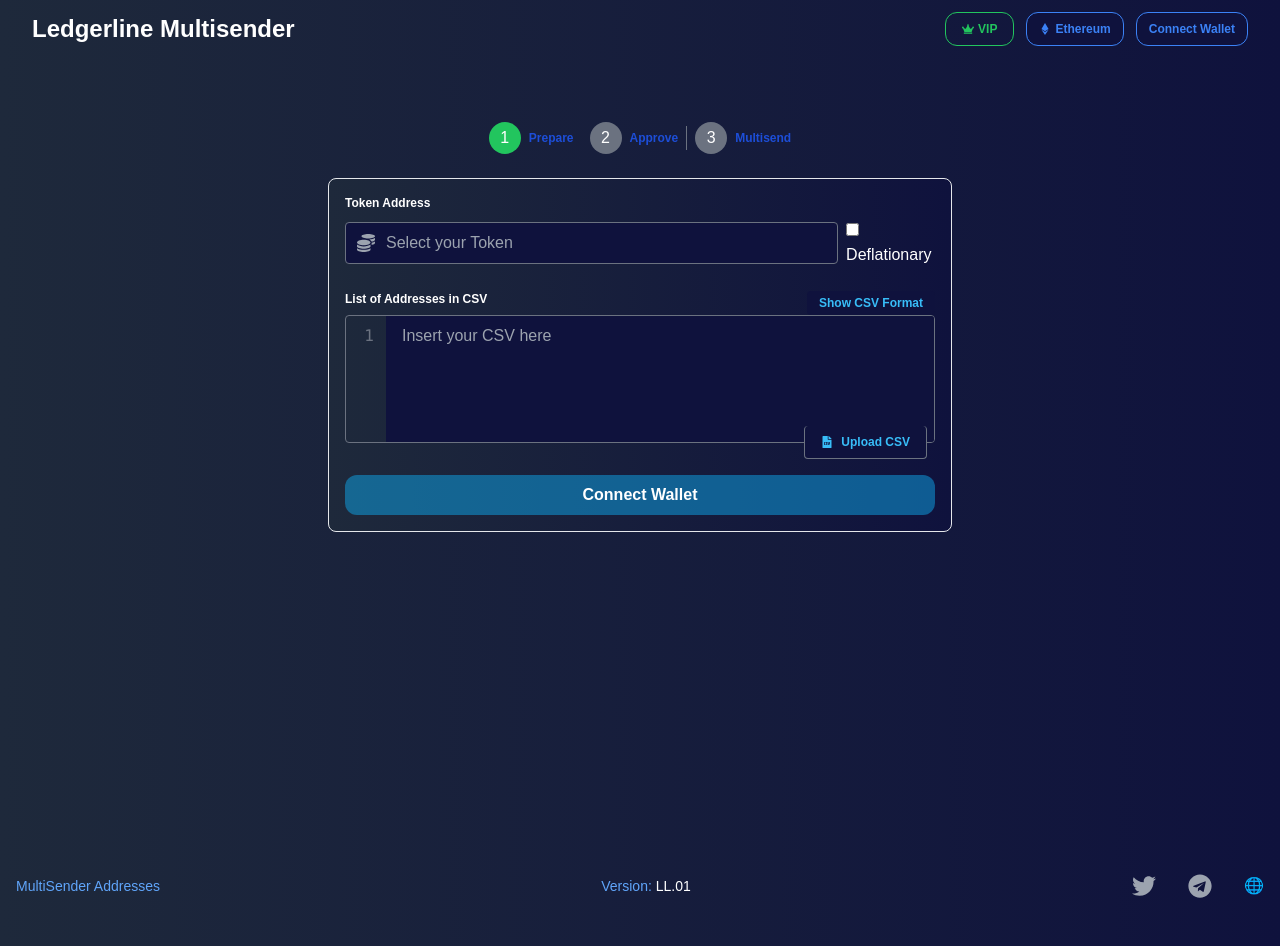
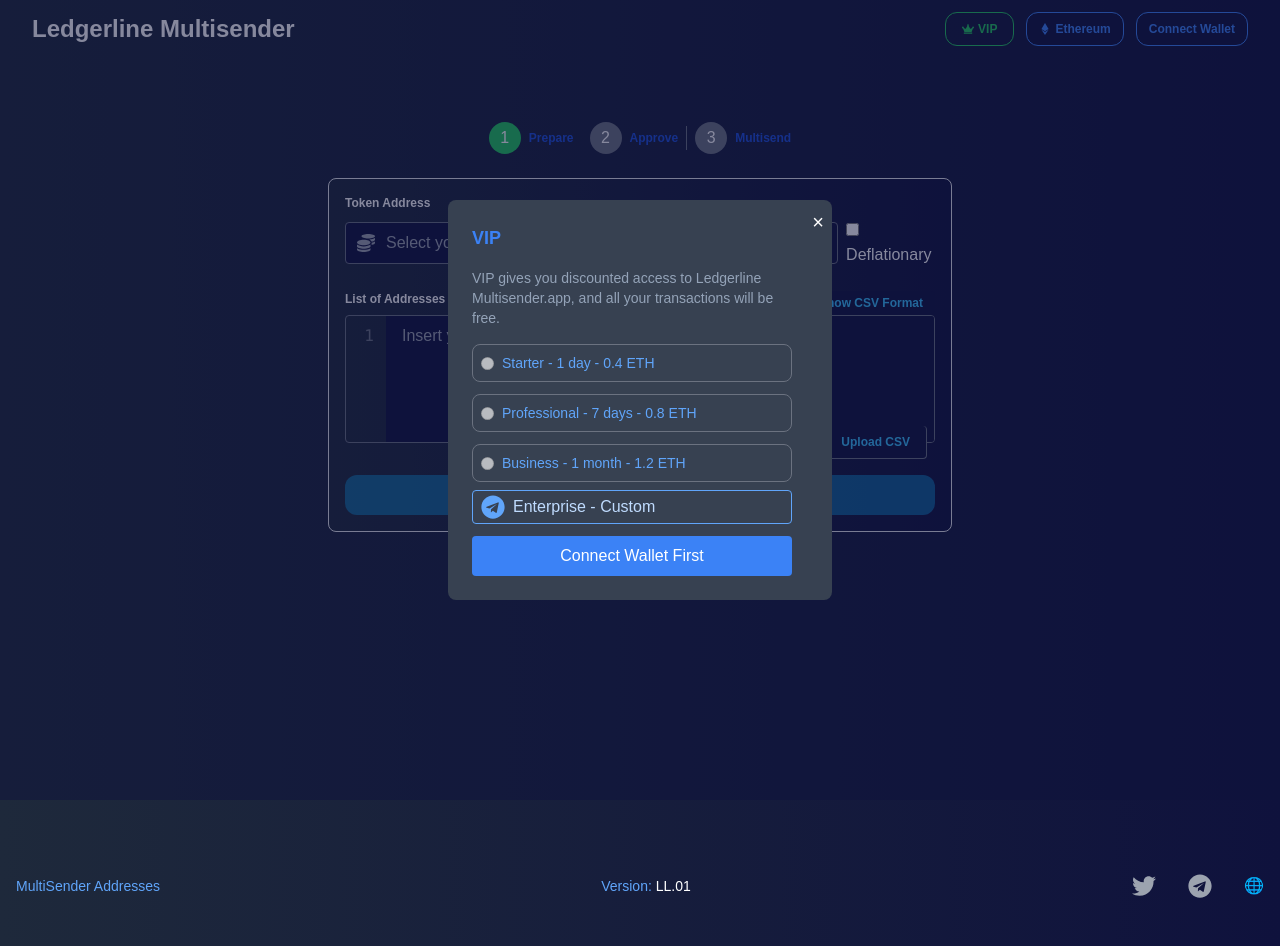
Before and after one commit to adarshkumar790/multisender-frontend, a Next.js app: page / in a window 1280 px wide. Both pictures are taken after a click on the button "VIP". Built offline with nearby package versions, Linux system fonts and the light colour scheme.

Commit message:
first commit

```diff
--- a/app/components/Header.js
+++ b/app/components/Header.js
@@ -1,24 +1,31 @@
 "use client";
+
 import { useState } from "react";
-import { FaCrown, FaEthereum } from "react-icons/fa";
+import { FaCrown, FaEthereum, FaTelegram } from "react-icons/fa";
 import Image from "next/image";
 import Web3 from "web3";
 import WalletConnectProvider from "@walletconnect/web3-provider";
 
 export default function Header() {
   const [walletAddress, setWalletAddress] = useState("");
-  const [ethBalance, setEthBalance] = useState("");
+  const [ethBalance, setEthBalance] = useState(0);
   const [showWalletOptions, setShowWalletOptions] = useState(false);
   const [showNetworkOptions, setShowNetworkOptions] = useState(false);
+  const [showVipModal, setShowVipModal] = useState(false);
   const [selectedNetwork, setSelectedNetwork] = useState("Ethereum Mainnet");
   const [provider, setProvider] = useState(null);
 
-  const networks = [
-    "Ethereum Mainnet",
-    "BNB Smart Chain",
-    "Polygon (MATIC)"
+
+  const networks = ["Ethereum Mainnet", "BNB Smart Chain", "Polygon (MATIC)"];
+
+  const vipTiers = [
+    { id: "starter", name: "Starter - 1 day", price: 0.4 },
+    { id: "professional", name: "Professional - 7 days", price: 0.8 },
+    { id: "business", name: "Business - 1 month", price: 1.2 },
+    // { id: "enterprise", name: "Enterprise - Custom", price: Infinity },
   ];
 
+  // Connect to MetaMask
   const connectMetaMask = async () => {
     if (typeof window.ethereum !== "undefined") {
       try {
@@ -28,22 +35,28 @@
         const balance = await web3.eth.getBalance(accounts[0]);
         const userAddress = accounts[0];
 
+        console.log("MetaMask connected:", userAddress);
+        console.log("Balance in ETH:", web3.utils.fromWei(balance, "ether"));
+
         setWalletAddress(userAddress);
-        setEthBalance(web3.utils.fromWei(balance, "ether"));
+        setEthBalance(Number(web3.utils.fromWei(balance, "ether")));
         setShowWalletOptions(false);
       } catch (error) {
-        console.error("Error connecting to MetaMask:", error);
+        console.error("Error connecting to MetaMask:", error.message);
+        alert("Error connecting to MetaMask. Please try again.");
       }
     } else {
       alert("MetaMask is not installed. Please install it to connect.");
     }
   };
 
+
   const connectWalletConnect = async () => {
     try {
       const walletConnectProvider = new WalletConnectProvider({
         rpc: {
-          421613: "https://arbitrum-sepolia.infura.io/v3/a0b3a1898f1c4fc5b17650f6647cbcd2",
+          421613:
+            "https://arbitrum-sepolia.infura.io/v3/a0b3a1898f1c4fc5b17650f6647cbcd2",
         },
       });
 
@@ -53,12 +66,16 @@
       const balance = await web3.eth.getBalance(accounts[0]);
       const userAddress = accounts[0];
 
+      console.log("WalletConnect connected:", userAddress);
+      console.log("Balance in ETH:", web3.utils.fromWei(balance, "ether"));
+
       setWalletAddress(userAddress);
-      setEthBalance(web3.utils.fromWei(balance, "ether"));
+      setEthBalance(Number(web3.utils.fromWei(balance, "ether")));
       setProvider(walletConnectProvider);
       setShowWalletOptions(false);
     } catch (error) {
-      console.error("Error connecting to WalletConnect:", error);
+      console.error("Error connecting to WalletConnect:", error.message);
+      alert("Error connecting to WalletConnect. Please try again.");
     }
   };
 
@@ -68,22 +85,31 @@
       setProvider(null);
     }
     setWalletAddress("");
-    setEthBalance("");
+    setEthBalance(0);
+  };
+
+  const isTierActive = (price) => ethBalance >= price;
+
+
+  const changeNetwork = (network) => {
+    setSelectedNetwork(network);
+    setShowNetworkOptions(false);
   };
 
   return (
     <header className="w-full bg-gradient-to-r from-[#1e293b] to-[#0F123D] bg-opacity-80 text-white shadow-md">
       <div className="flex flex-wrap justify-between items-center px-4 py-3 md:px-6 lg:px-8">
-
-        <div className="text-2xl font-bold mb-2 sm:mb-0">Ledgerline Multisender</div>
-
+        <div className="text-2xl font-bold mb-2 sm:mb-0">
+          Ledgerline Multisender
+        </div>
 
         <div className="flex flex-wrap justify-center items-center gap-3">
-
-          <button className="text-green-500 border border-green-500 text-xs hover:bg-green-900 px-4 font-bold py-2 rounded-xl flex items-center gap-1">
+          <button
+            className="text-green-500 border border-green-500 text-xs hover:bg-green-900 px-4 font-bold py-2 rounded-xl flex items-center gap-1"
+            onClick={() => setShowVipModal(true)}
+          >
             <FaCrown /> VIP
           </button>
-
 
           <button
             onClick={() => setShowNetworkOptions(true)}
@@ -93,8 +119,12 @@
           </button>
           {walletAddress ? (
             <div className="bg-[#0F123D] text-white text-xs border border-blue-500 px-3 py-2 hover:bg-sky-900 rounded-xl flex items-center gap-1">
-              <div className="font-bold text-blue-400">{walletAddress.slice(0, 8)}...</div>
-              <div className="ml-2 font-bold text-blue-400">{ethBalance.slice(0, 5)} ETH</div>
+              <div className="font-bold text-blue-400">
+                {walletAddress.slice(0, 8)}...
+              </div>
+              <div className="ml-2 font-bold text-blue-400">
+                {ethBalance.toFixed(4)} ETH
+              </div>
               <button
                 onClick={disconnectWallet}
                 className="ml-4 text-red-500 hover:text-red-700"
@@ -107,39 +137,13 @@
               onClick={() => setShowWalletOptions(true)}
               className="bg-[#0F123D] text-blue-500 text-xs border border-blue-500 px-3 hover:bg-sky-900 font-bold py-2 rounded-xl flex items-center gap-1"
             >
-              {/* <Image src="/metamask.png" alt="MetaMask" width={20} height={20} /> */}
               Connect Wallet
             </button>
           )}
         </div>
       </div>
-      {showNetworkOptions && (
-        <div className="fixed inset-0 bg-[#0F123D] bg-opacity-50 flex justify-center items-center z-50">
-          <div className="bg-gray-700 rounded-lg p-6 w-96 relative">
-            <button
-              onClick={() => setShowNetworkOptions(false)}
-              className="absolute top-2 right-2 text-white text-xl hover:text-gray-100"
-            >
-              &times;
-            </button>
-            <h3 className="text-lg text-blue-500 font-bold mb-4">Select Network</h3>
-            <div className="grid grid-cols-2 gap-4">
-              {networks.map((network) => (
-                <button
-                  key={network}
-                  onClick={() => {
-                    setSelectedNetwork(network);
-                    setShowNetworkOptions(false);
-                  }}
-                  className="bg-gray-600 text-blue-300 px-3 py-2 rounded-lg hover:text-gray-100 hover:bg-gray-400"
-                >
-                  {network}
-                </button>
-              ))}
-            </div>
-          </div>
-        </div>
-      )}
+
+      {/* Wallet Options Modal */}
       {showWalletOptions && (
         <div className="fixed inset-0 bg-[#0F123D] bg-opacity-50 flex justify-center items-center z-50">
           <div className="bg-gray-700 rounded-lg p-6 w-96 relative">
@@ -149,7 +153,7 @@
             >
               &times;
             </button>
-            <h3 className="text-lg text-blue-500 font-bold mb-4">Connect wallet</h3>
+            <h3 className="text-lg text-blue-500 font-bold mb-4">Connect Wallet</h3>
             <button
               onClick={connectMetaMask}
               className="block w-full text-left px-4 py-2 bg-gray-600 text-blue-300 rounded-lg mb-2 hover:text-gray-100 hover:bg-gray-400"
@@ -167,6 +171,94 @@
           </div>
         </div>
       )}
+
+      {/* Network Options Modal */}
+      {showNetworkOptions && (
+        <div className="fixed inset-0 bg-[#0F123D] bg-opacity-50 flex justify-center items-center z-50">
+          <div className="bg-gray-700 rounded-lg p-6 w-96 relative">
+            <button
+              onClick={() => setShowNetworkOptions(false)}
+              className="absolute top-2 right-2 text-white text-xl hover:text-gray-100"
+            >
+              &times;
+            </button>
+            <h3 className="text-lg text-blue-500 font-bold mb-4">Select Network</h3>
+            <div className="space-y-2">
+              {networks.map((network) => (
+                <button
+                  key={network}
+                  onClick={() => changeNetwork(network)}
+                  className="block w-full px-4 py-2 bg-gray-600 text-blue-300 rounded-lg mb-2 hover:text-gray-100 hover:bg-gray-400"
+                >
+                  {network}
+                </button>
+              ))}
+            </div>
+          </div>
+        </div>
+      )}
+
+      {/* VIP Modal */}
+      {showVipModal && (
+        <div className="fixed inset-0 bg-[#0F123D] bg-opacity-50 flex justify-center items-center z-50">
+          <div className="bg-gray-700 rounded-lg p-6 w-96 relative flex">
+            <button
+              onClick={() => setShowVipModal(false)}
+              className="absolute top-2 right-2 text-white text-xl hover:text-gray-100"
+            >
+              &times;
+            </button>
+            <div className="w-full pr-4">
+              <h3 className="text-lg text-blue-500 font-bold mb-4">VIP</h3>
+              <p className="text-slate-400 text-sm mb-4">
+                VIP gives you discounted access to Ledgerline Multisender.app, and all your
+                transactions will be free.
+              </p>
+              <div className="space-y-3">
+                {vipTiers.map((tier) => (
+                  <div
+                    key={tier.id}
+                    className={`flex items-center gap-2 border rounded-lg p-2 w-full ${
+                      isTierActive(tier.price)
+                        ? "border-green-500 bg-green-800"
+                        : "border-gray-500 bg-gray-700"
+                    }`}
+                  >
+                    <input
+                      type="radio"
+                      id={tier.id}
+                      name="vip"
+                      disabled={!isTierActive(tier.price)}
+                    />
+                    <label
+                      htmlFor={tier.id}
+                      className={`text-sm cursor-pointer ${
+                        isTierActive(tier.price)
+                          ? "text-blue-400"
+                          : "text-blue-400"
+                      }`}
+                    >
+                      {tier.name} - {tier.price} ETH
+                    </label>
+                  </div>
+
+                ))}
+              </div>
+              <div className="mt-2 border border-blue-400 py-1 rounded text-blue-200 flex items-center gap-2">
+              <FaTelegram className="ml-2 text-blue-400 size-6" />
+              Enterprise - Custom
+            </div>
+            <button
+                className="bg-blue-500 w-full mt-3 text-white py-2 rounded"
+                disabled={!walletAddress}
+              >
+                {walletAddress ? "Buy" : "Connect Wallet First"}
+              </button>
+            </div>
+
+          </div>
+        </div>
+      )}
     </header>
   );
 }
--- a/app/page.js
+++ b/app/page.js
@@ -151,7 +151,7 @@
         const balance = await web3.eth.getBalance(accounts[0]);
         const userAddress = accounts[0];
 
-        // Fetch the chainId of the connected network
+
         const chainId = await window.ethereum.request({ method: "eth_chainId" });
         console.log("Connected chainId:", chainId);
 
```
Also changed, not shown: app/blockchain/integrate.js (added, +159 -0 lines).
